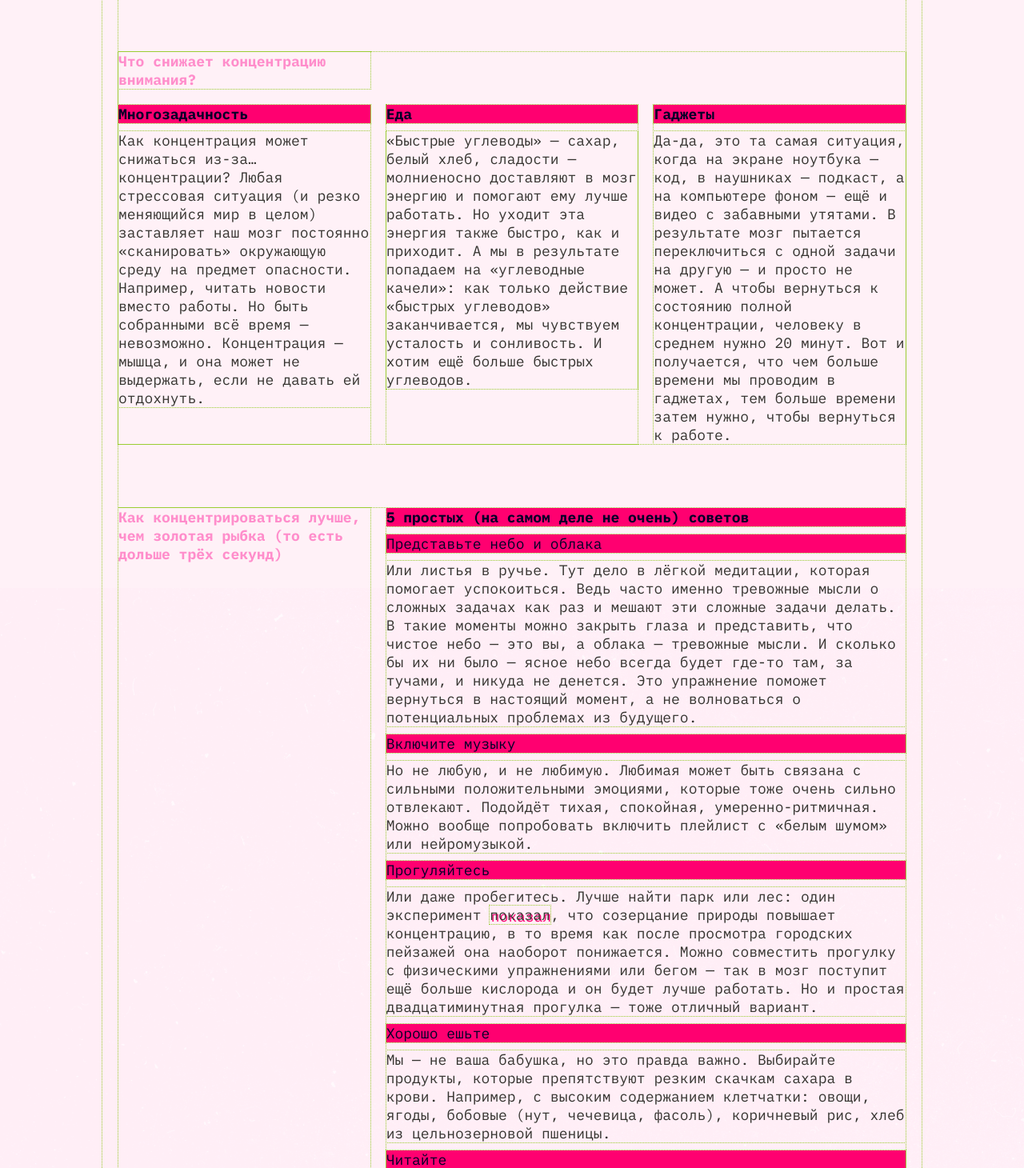
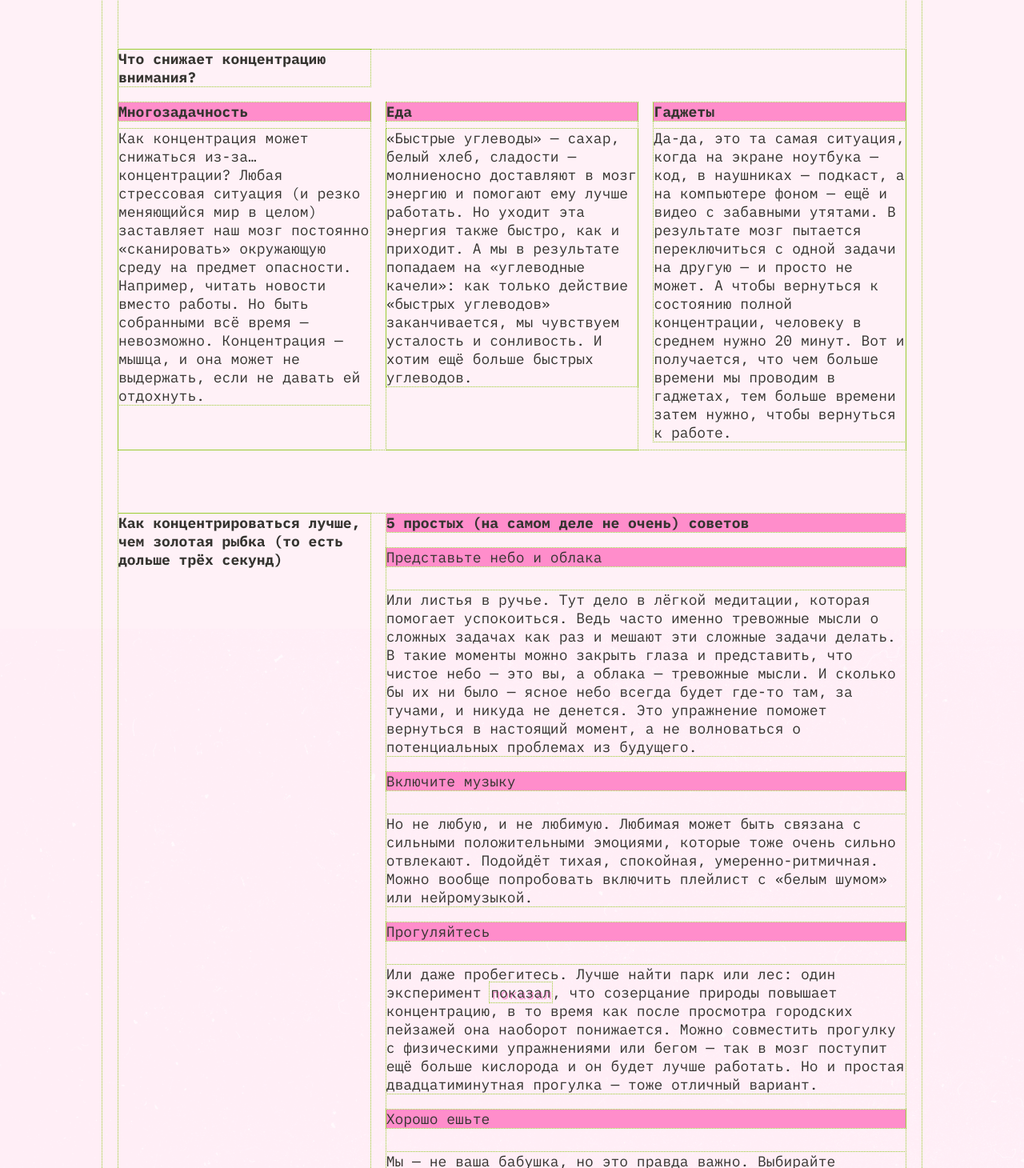
Before and after one commit to fedosovalentina/slozhno-sosredotochitsya-fd, a plain HTML site: page index.html in a window 1280 px wide. Shown: the part 1340-2800 px from the top of the page at 80% size. Drawn offline with Linux system fonts and the light colour scheme.

Commit message:
поправить отступы!

```diff
--- a/index.html
+++ b/index.html
@@ -67,7 +67,7 @@
         <h2 class="info__heading text-bold">Почему сосредоточиться так сложно</h2>
 
         <div class="info__grid--text">
-        <h3 class="title-decor text-bold">Многозадачность</h3>
+        <h3 class="title-decor text-bold title-decor-margin">Многозадачность</h3>
         <p class="info__text-margin">
           Особенно сложно сосредоточиться, когда задач много и все они — важные.
           Где же легендарная многозадачность, когда она так нужна вам (и всем
@@ -81,7 +81,7 @@
         </p>
       </div>
     <div class="info__grid--text">
-        <h3 class="title-decor text-bold">Дофамин</h3>
+        <h3 class="title-decor text-bold title-decor-margin">Дофамин</h3>
         <p class="info__text-margin">
           С гормонами стресса всё понятно, но дальше — ещё интереснее. В нашей
           невозможности сосредоточиться замешана и полная противоположность
@@ -96,9 +96,9 @@
       </article>
 
       <article class="info__article info__grid--3column">
-        <h2 class="info__heading text-bold">Что снижает концентрацию внимания?</h2>
+        <h2 class="info__heading text-bold info__grid--3column--title">Что снижает концентрацию внимания?</h2>
       <div class="info__grid--3column--multitask">
-        <h3 class="title-decor text-bold">Многозадачность</h3>
+        <h3 class="title-decor text-bold title-decor-margin">Многозадачность</h3>
         <p class="info__text-margin">
           Как концентрация может снижаться из-за… концентрации? Любая стрессовая
           ситуация (и резко меняющийся мир в целом) заставляет наш мозг
@@ -109,7 +109,7 @@
         </p>
       </div>
     <div class="info__grid--3column--food">
-        <h3 class="title-decor text-bold">Еда</h3>
+        <h3 class="title-decor text-bold title-decor-margin">Еда</h3>
         <p class="info__text-margin">
           «Быстрые углеводы» — сахар, белый хлеб, сладости — молниеносно
           доставляют в мозг энергию и помогают ему лучше работать. Но уходит эта
@@ -119,8 +119,8 @@
           быстрых углеводов.
         </p>
       </div>
-    <div class="info__grid--3column--gadgets">
-        <h3 class="title-decor text-bold">Гаджеты</h3>
+    <div class="info__grid--3column--gadgets title-decor-margin">
+        <h3 class="title-decor text-bold title-decor-margin">Гаджеты</h3>
         <p class="info__text-margin">
           Да-да, это та самая ситуация, когда на экране ноутбука — код, в
           наушниках — подкаст, а на компьютере фоном — ещё и видео с забавными
@@ -139,15 +139,13 @@
           секунд)
         </h2>
 
-        <div class="info__grid--text">
+        <div class="info__grid--text info__article">
         <h3 class="title-decor text-bold">
           5 простых (на самом деле не очень) советов
         </h3>
 
-        <div class="info__text-margin">
-
-        <h4 class="title-decor info__text-margin">Представьте небо и облака</h4>
-        <p class="info__text-margin">
+        <h4 class="title-decor title-decor-margin">Представьте небо и облака</h4>
+        <p>
           Или листья в ручье. Тут дело в лёгкой медитации, которая помогает
           успокоиться. Ведь часто именно тревожные мысли о сложных задачах как
           раз и мешают эти сложные задачи делать. В такие моменты можно закрыть
@@ -159,8 +157,8 @@
         </p>
 
 
-        <h4 class="title-decor info__text-margin">Включите музыку</h4>
-        <p class="info__text-margin">
+        <h4 class="title-decor title-decor-margin">Включите музыку</h4>
+        <p>
           Но не любую, и не любимую. Любимая может быть связана с сильными
           положительными эмоциями, которые тоже очень сильно отвлекают. Подойдёт
           тихая, спокойная, умеренно-ритмичная. Можно вообще попробовать
@@ -168,8 +166,8 @@
         </p>
 
 
-        <h4 class="title-decor info__text-margin">Прогуляйтесь</h4>
-        <p class="info__text-margin">
+        <h4 class="title-decor title-decor-margin">Прогуляйтесь</h4>
+        <p>
           Или даже пробегитесь. Лучше найти парк или лес: один эксперимент
           <a class="text-decor links" href="">показал</a>, что созерцание
           природы повышает концентрацию, в то время как после просмотра
@@ -180,8 +178,8 @@
         </p>
 
 
-        <h4 class="title-decor info__text-margin">Хорошо ешьте</h4>
-        <p class="info__text-margin">
+        <h4 class="title-decor title-decor-margin">Хорошо ешьте</h4>
+        <p>
           Мы — не ваша бабушка, но это правда важно. Выбирайте продукты, которые
           препятствуют резким скачкам сахара в крови. Например, с высоким
           содержанием клетчатки: овощи, ягоды, бобовые (нут, чечевица, фасоль),
@@ -189,14 +187,14 @@
         </p>
 
 
-        <h4 class="title-decor info__text-margin">Читайте</h4>
-        <p class="info__text-margin">
+        <h4 class="title-decor title-decor-margin">Читайте</h4>
+        <p>
           Настоящие бумажные книги. Это правда помогает с концентрацией: чтобы
           прочитать пост в соцсети, достаточно нескольких минут или даже секунд.
           А вот интересная книга способна затянуть и на несколько часов и круто
           тренирует направленное внимание.
         </p>
-      </div>
+
     </div>
       </article>
 
--- a/styles/dark.css
+++ b/styles/dark.css
@@ -5,18 +5,16 @@
 */
 
 /* Надпись REC */
-
 .header__decoration-corner {
   position: absolute;
   top: 1px;
   right: 9px;
-  z-index: 1;
+  z-index: -1;
   color: var(--accent-color, rgba(255, 0, 112, 1));
   text-transform: uppercase;
 }
 
 /* Красная точка в правом верхнем углу */
-
 .header__decoration-corner::after {
   content: "";
   display: inline-block;
@@ -31,7 +29,6 @@
 }
 
 /* Добавила немного анимации красному кружочку */
-
 @keyframes pulse {
   0% {
     opacity: 1;
@@ -60,6 +57,22 @@
     Так стили написанные ниже будут иметь больший вес,
     чем стили в медиазапросе предпочтений пользователя
   */
+  --accent-color: rgba(255, 0, 112, 1);
+  --accent-color-transparent: rgba(255, 0, 112, 0.4);
+  --heading-color: rgba(219, 0, 255, 1);
+  --subheading-color: rgba(0, 0, 40, 1);
+  --highlight-color: rgba(255, 0, 112, 1);
+
+  --bg-color: rgba(0, 0, 40, 1);
+  --text-color: rgba(241, 178, 206, 1);
+
+  --box-shadow: 4px 4px 0 var(--accent-color, rgba(255, 0, 112, 1));
+
+  --background-image: url("/images/cover-image-dark.png");
+
+  .header__decoration-corner {
+    display: block;
+  }
 }
 
 .theme-dark .page {
--- a/styles/light.css
+++ b/styles/light.css
@@ -9,11 +9,11 @@
     Так стили написанные ниже будут иметь больший вес,
     чем стили в медиазапросе предпочтений пользователя
   */
+  --accent-color: rgba(53, 52, 48, 1);
+  --accent-color-transparent: rgba(50, 49, 45, 0.4);
   --heading-color: rgba(255, 194, 230, 1);
   --subheading-color: rgba(53, 52, 48, 1);
-  --accent-color: rgba(53, 52, 48, 1);
   --highlight-color: rgba(255, 141, 203, 1);
-  --accent-color-transparent: rgba(50, 49, 45, 0.4);
 
   --bg-color: rgba(255, 241, 247, 1);
   --text-color: rgba(53, 52, 48, 1);
@@ -31,9 +31,11 @@
 
 @media (prefers-color-scheme: light) {
   :root {
+    --accent-color: rgba(53, 52, 48, 1);
+    --accent-color-transparent: rgba(50, 49, 45, 0.4);
     --heading-color: rgba(255, 194, 230, 1);
-    --accent-color: rgba(255, 141, 203, 1);
-    --accent-color-transparent: rgba(50, 49, 45, 0.4);
+    --subheading-color: rgba(53, 52, 48, 1);
+    --highlight-color: rgba(255, 141, 203, 1);
 
     --bg-color: rgba(255, 241, 247, 1);
     --text-color: rgba(53, 52, 48, 1);
--- a/styles/style.css
+++ b/styles/style.css
@@ -71,6 +71,9 @@
 }
 
 /********************* Меню *********************/
+.header__theme-menu {
+  margin: 65px 0;
+}
 
 .header__theme-menu-list {
   z-index: 1;
@@ -78,7 +81,6 @@
   flex-direction: column;
   align-items: flex-end;
   gap: 10px;
-  margin-top: 65px;
   list-style: none;
 }
 
@@ -93,6 +95,8 @@
   min-inline-size: 70px;
   min-block-size: 26px;
 }
+
+
 
 .header__theme-menu-button_active {
   border: 1px solid var(--accent-color);
@@ -111,7 +115,6 @@
 
 .focus {
   display: block;
-  margin-bottom: 55px;
   overflow-wrap: break-word;
   color: var(--heading-color);
   font-weight: 900;
@@ -126,9 +129,8 @@
 
 .header__info {
   align-self: end;
+  margin: 55px 0;
   max-width: 100%;
-  max-width: 100%;
-  margin-bottom: 66px;
   overflow-wrap: break-word;
   text-align: start;
   text-wrap: balance;
@@ -142,6 +144,10 @@
   color: var(--subheading-color);
   background-color: var(--highlight-color);
   height: fit-content;
+}
+
+.title-decor-margin {
+  margin-bottom: 10px;
 }
 
 /* Декор с квадратной тенью (шапка, подвал, текст) */
@@ -161,6 +167,15 @@
   color: inherit;
   font: inherit;
   text-decoration: none;
+  border: 1px solid transparent;
+}
+
+.links:hover {
+  border-bottom: 1px solid var(--text-color);
+}
+
+.links:focus-visible {
+  border: 1px solid var(--text-color);
 }
 
 /********************* Основной блок *********************/
@@ -168,6 +183,7 @@
 .info {
   display: flex;
   flex-direction: column;
+  justify-content: space-between;
   flex-grow: 1;
   gap: 80px;
   font-size: inherit;
@@ -183,9 +199,6 @@
   color: var(--accent-color);
 }
 
-.info__text-margin {
-  margin-top: 10px;
-}
 
 .gallery {
   display: grid;
@@ -227,8 +240,8 @@
   }
 
   .header__theme-menu {
+    margin: 173px 0;
     grid-column: 3;
-    grid-row: 1;
     justify-self: end;
   }
 
@@ -237,7 +250,6 @@
     grid-column: 1 / span 3;
     grid-row: 2;
     align-self: center;
-    margin-bottom: 117px;
     left: -20px;
     top: 5px;
   }
@@ -246,7 +258,7 @@
     grid-column: 1 / span 3;
     grid-row: 3;
     justify-self: end;
-    margin-bottom: 114px;
+    margin: 162px 0;
     max-inline-size: 50%;
   }
 
@@ -264,9 +276,19 @@
   grid-column: 2 / span 2;
 }
 
-.info__grid--3columns {
+.info__grid--3column {
   display: grid;
   grid-template-columns: repeat(3, 1fr);
+  grid-template-areas:
+      "title title title"
+      "multitask multitask multitask"
+      "food food food"
+      "gadgets gadgets gadgets";
+    gap: 20px;
+}
+
+.info__grid--3column--title {
+  grid-column: 1;
 }
 
 .gallery {
@@ -317,15 +339,22 @@
 @media (width > 900px) {
   .header__theme-menu {
     grid-column: 1 / span 3;
-    grid-row: 1;
     justify-self: center;
-    margin-bottom: 273px;
+    margin: 0 0 273px;
   }
 
   .header__theme-menu-list {
     flex-direction: initial;
     margin-top: initial;
     padding-top: initial;
+  }
+
+  .header__info {
+    grid-column: 1 / span 3;
+    grid-row: 3;
+    justify-self: end;
+    margin: 114px 0;
+    max-inline-size: 50%;
   }
 
   .info__grid--3column {
--- a/styles/variables.css
+++ b/styles/variables.css
@@ -5,13 +5,13 @@
 
 :root {
   --main-font-family: "IBM Plex Mono";
-  --h1-font-size: clamp(7.25rem, 116px, 7.5rem);
+  --h1-font-size: clamp(7.25rem, 7.0115rem + 1.0178vw, 7.5rem);
 
+  --accent-color: rgba(255, 0, 112, 1);
+  --accent-color-transparent: rgba(255, 0, 112, 0.4);
   --heading-color: rgba(219, 0, 255, 1);
   --subheading-color: rgba(0, 0, 40, 1);
-  --accent-color: rgba(255, 0, 112, 1);
   --highlight-color: rgba(255, 0, 112, 1);
-  --accent-color-transparent: rgba(255, 0, 112, 0.4);
 
   --bg-color: rgba(0, 0, 40, 1);
   --text-color: rgba(241, 178, 206, 1);
@@ -23,6 +23,6 @@
 
 @media (min-width: 600px) {
   :root {
-    --h1-font-size: clamp(7.5rem, 157px, 9.8125rem);
+    --h1-font-size: clamp(7.5rem, 0.5625rem + 14.4531vw, 9.8125rem);
   }
 }
```
